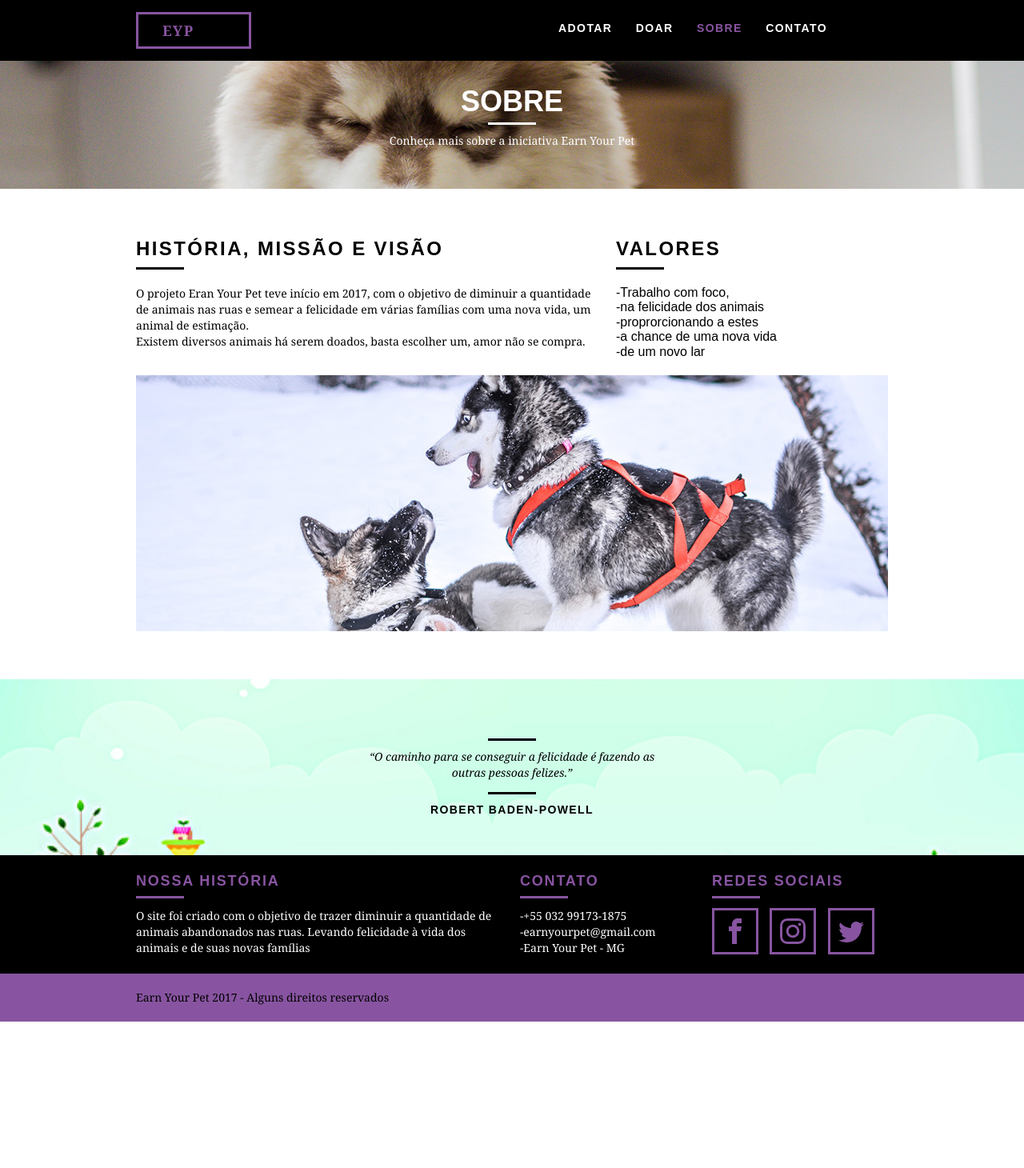
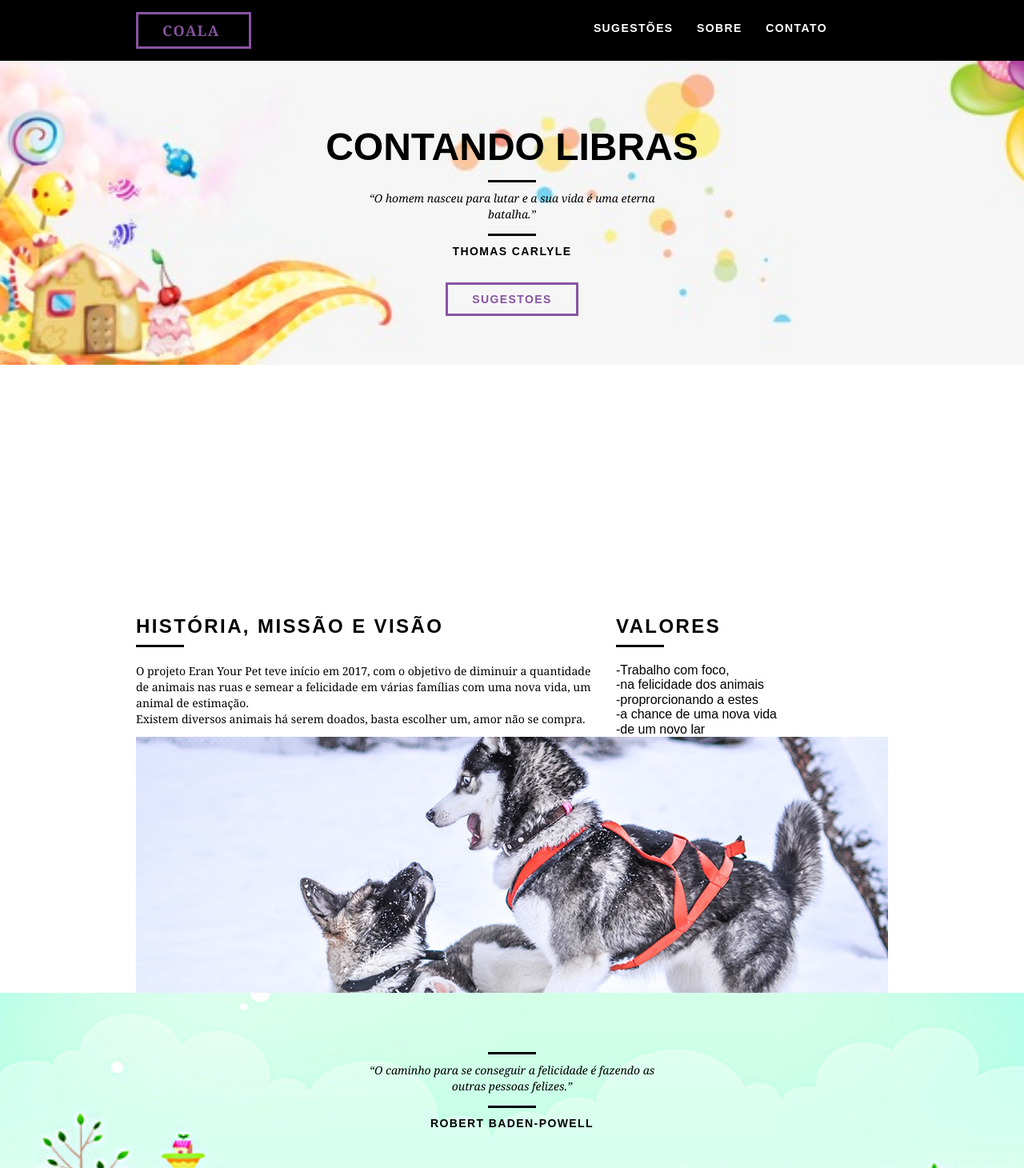
Before and after one commit to eduardagoulart/COALA, a Django app: template core/templates/core/sobre.html in a window 1280 px wide. Shown: the top 1460 px of the page at 80% size. Before the commit the page ends 1277 px from the top, so only its background shows below. Run offline with Django 3.2, Linux system fonts and the light colour scheme; the template is opened without the code that fills it, so the values that code supplies are empty; some libraries are stand-ins or nearby versions.

Commit message:
ultima versao

```diff
--- a/coala/urls.py
+++ b/coala/urls.py
@@ -20,5 +20,7 @@
 urlpatterns = [
     path('admin/', admin.site.urls),
     path('', home),
-    path('sugestoes/', sugestoes),
+    path('sugestoes/', sugestoes, name='sugestoes'),
+    path('sobre/', sobre, name='sobre'),
+    path('contato/', contato, name='contato'),
 ]
--- a/core/static/css/style.css
+++ b/core/static/css/style.css
@@ -272,7 +272,7 @@
 }
 
 .segundo{
-	padding-top: 130px;
+	padding-top: 280px;
 }
 
 .terceiro{
--- a/core/templates/core/contato.html
+++ b/core/templates/core/contato.html
@@ -34,8 +34,8 @@
 
 				<ul>
 
-					<li><a href="adotar.html">Adotar</a></li>
-					<li><a href="sugestoes.html" >Doar</a></li>
+					<li><a href="sugestoes.html">Adotar</a></li>
+					<li><a href="sugestoes_2.html" >Doar</a></li>
 					<li><a href="sobre.html">Sobre</a></li>
 					<li><a href="contato.html" class="menu_ativo">Contato</a></li>
 
--- a/core/templates/core/index.html
+++ b/core/templates/core/index.html
@@ -32,9 +32,9 @@
 
             <ul>
 
-                <li><a href="{ url 'adotar.html'}">Sugestões</a></li>
-                <li><a href="sobre.html">Sobre</a></li>
-                <li><a href="contato.html">Contato</a></li>
+                <li><a href="{% url 'sugestoes' %}">Sugestões</a></li>
+                <li><a href="{% url 'sobre' %}">Sobre</a></li>
+                <li><a href="{% url 'contato' %}">Contato</a></li>
 
             </ul>
 
@@ -59,7 +59,7 @@
 
         </blockquote>
 
-        <a href="sugestoes.html" class="btn">Sugestoes</a>
+        <a href="sugestoes_2.html" class="btn">Sugestoes</a>
 
     </div>
 
@@ -68,7 +68,7 @@
 <!-- Fecha a introdução -->
 
 <!-- Inicia a Contos -->
-
+{% block content %}
 <section class="doar container animar">
 
     <h2 class="subtitulo">Descrição</h2>
@@ -121,7 +121,7 @@
 
         <div class="segundo">
 
-            <li class="grid-8">
+            <li class="grid-8 segundo">
 
                 <div>
 
@@ -147,10 +147,11 @@
 
     <div class="call">
         <p>Clique aqui para deixar um sugestão de conto</p>
-        <a href="sugestoes.html" class="btn btn-preto">Sugestões</a>
+        <a href="sugestoes_2.html" class="btn btn-preto">Sugestões</a>
     </div>
 
 </section>
+{% endblock %}
 
 <!-- Fecha Contos -->
 
@@ -225,9 +226,9 @@
 <!-- Final do rodapé -->
 
 
-<script src="JS/libs/jquery-1.11.2.min.js"></script>
-<script src="JS/plugins.js"></script>
-<script src="JS/main.js"></script>
+<script src="{% static 'JS/libs/jquery-1.11.2.min.js' %}"></script>
+<script src="{% static 'JS/plugins.js' %}"></script>
+<script src="{% static 'JS/main.js' %}"></script>
 
 </body>
 
--- a/core/templates/core/sobre.html
+++ b/core/templates/core/sobre.html
@@ -1,53 +1,6 @@
-<!DOCTYPE html>
+{% extends 'core/index.html' %}
 
-<html lang="pt-br">
-
-<head>
-
-	<meta charset="utf-8">
-	<title>Ern your pet</title>
-
-	<link rel="stylesheet" type="text/css" href="css/normalize.css">
-	<link rel="stylesheet" type="text/css" href="css/reset.css">
-	<link rel="stylesheet" type="text/css" href="css/grid.css">
-	<link rel="stylesheet" type="text/css" href="css/style.css">
-	<link rel="stylesheet" type="text/css" href="css/sobre.css">
-
-</head>
-
-<body>
-
-	<!-- Faz o cabeçalho -->
-
-	<header class="header">
-
-		<div class="container">
-			<!-- Faz o cabeçalho
-			<a href="index.html" class="grid-4 logo">
-				<img src="img/marca.png" alt="Pet">
-			</a> -->
-			<a href="index.html" class="grid-4 btn btn-header">
-				<p>EYP</p>
-			</a>
-
-			<nav class="grid-12 header_menu">
-
-				<ul>
-
-					<li><a href="adotar.html">Adotar</a></li>
-					<li><a href="sugestoes.html" >Doar</a></li>
-					<li><a href="sobre.html" class="menu_ativo">Sobre</a></li>
-					<li><a href="contato.html">Contato</a></li>
-
-				</ul>
-
-			</nav>
-
-		</div>
-
-	</header>
-
-	<!-- Termina o cabeçalho -->
+{% block content %}
 	<!-- Inicia a introdução -->
 
 	<section class="introducao-interna interna_sobre">
@@ -98,74 +51,4 @@
 
 	<!-- Finaliza a descrição -->
 
-	<!-- Inicia rodape -->
-
-	<div class="quebra">
-
-		<blockquote class="quote-externo container">
-
-			<p>“O caminho para se conseguir a felicidade é fazendo as outras pessoas felizes.” </p>
-			<cite>ROBERT BADEN-POWELL</cite>
-
-		</blockquote>
-
-	</div>
-
-	<footer>
-
-		<div class="footer">
-
-			<div class="container">
-
-				<div class="grid-8 footer_historia">
-					<h3>Nossa História</h3>
-					<p>O site foi criado com o objetivo de trazer diminuir a quantidade de animais abandonados nas ruas. Levando felicidade à vida dos animais e de suas novas famílias</p>
-				</div>
-
-				<div class="grid-4 footer_contato">
-					<h3>Contato</h3>
-					<ul>
-						<li>-+55 032 99173-1875</li>
-						<li>-earnyourpet@gmail.com</li>
-						<li>-Earn Your Pet - MG</li>
-					</ul>
-				</div>
-
-				<div class="grid-4 footer_redes">
-
-					<h3>Redes Sociais</h3>
-
-					<ul>
-
-						<li><a href="http://facebook.com" target="_blank"><img src="img/icone/facebook-roxo.png" alt="Facebook Bikcraft" ></a></li>
-						<li><a href="http://instagram.com" target="_blank"><img src="img/icone/instagram-roxo.png" alt="instagram Bikcraft"></a></li>
-						<li><a href="http://twitter.com" target="_blank"><img src="img/icone/twitter-roxo.png" alt="Twitter Bikcraft"></a></li>
-
-					</ul>
-
-				</div>
-
-			</div>
-
-		</div>
-
-		<div class="copy">
-
-			<div class="container">
-				<p class="grid-16">Earn Your Pet 2017 - Alguns direitos reservados</p>
-			</div>
-
-		</div>
-
-	</footer>
-
-	<!-- Final do rodapé -->
-
-
-	<script src="JS/libs/jquery-1.11.2.min.js"></script>
-	<script src="JS/plugins.js"></script>
-	<script src="JS/main.js"></script>
-
-</body>
-
-</html>
+{% endblock %}
```
Also changed, not shown: core/templates/core/sugestoes.html (+65 -65 lines), core/templates/core/sugestoes_2.html (renamed from core/templates/core/adotar.html, +65 -65 lines), core/views.py (+10 -1 lines).
